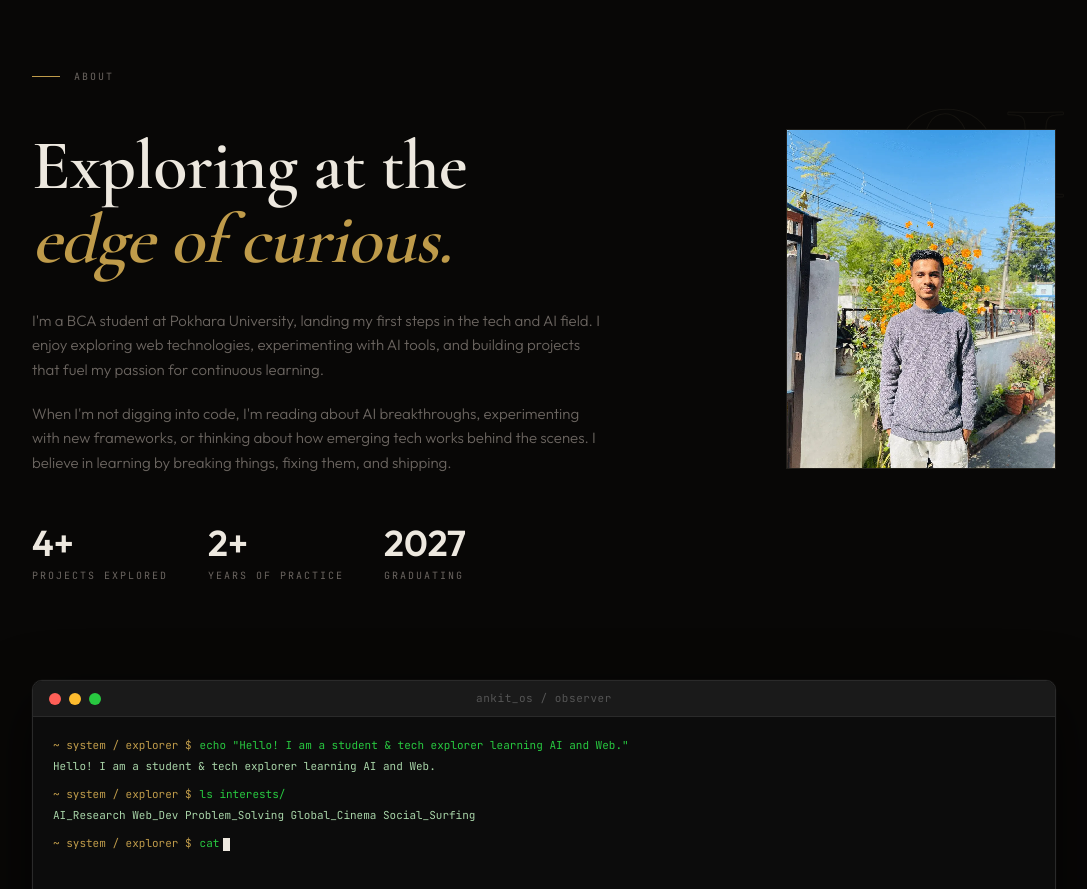
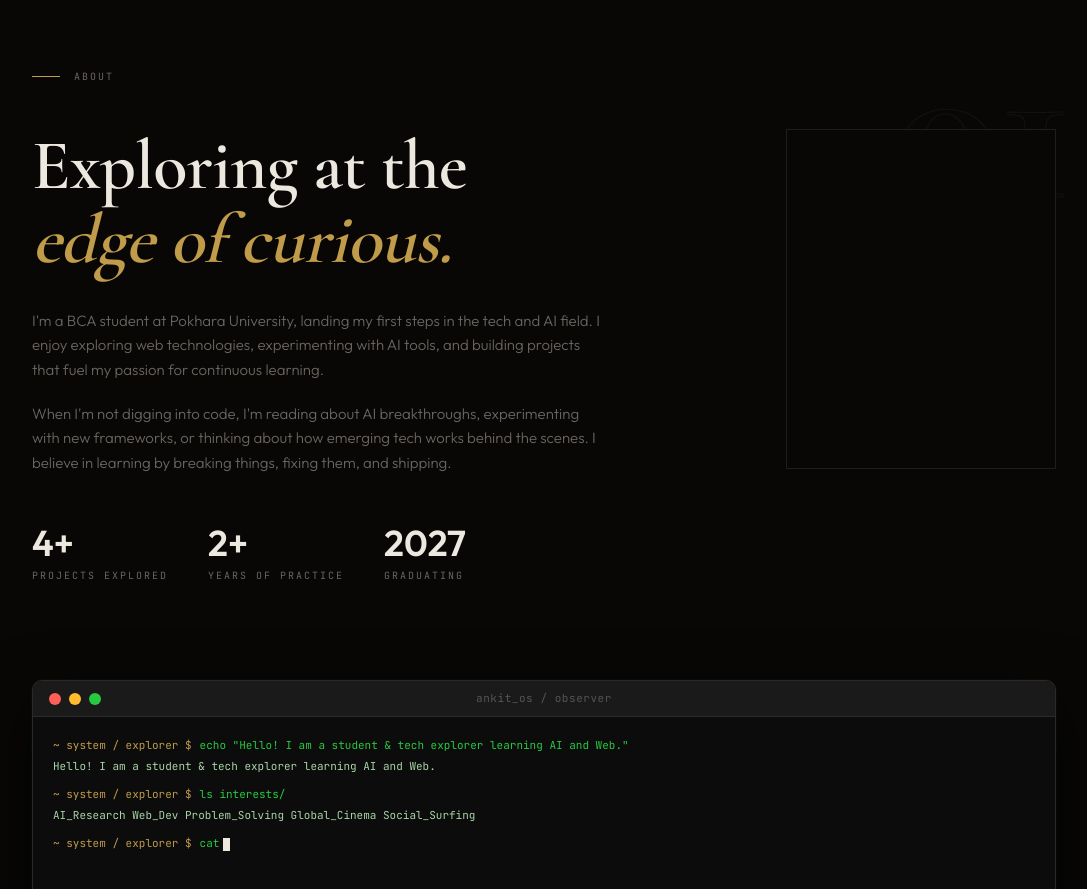
Before and after one commit to ghimire-ankit/Portfolio, a Next.js app: page / in a window 1280 px wide. Shown: the part 860-1749 px from the top of the page, without its empty margins (96-1183 px from the left). Built offline with nearby package versions, Linux system fonts and the light colour scheme.

Commit message:
feat: grid-tile reveal effect  sharp hd image swap

```diff
--- a/components/ui/PixelPhotoFrame.tsx
+++ b/components/ui/PixelPhotoFrame.tsx
@@ -1,26 +1,25 @@
 "use client";
-import { useEffect, useRef, useState, useCallback } from "react";
+import { useState } from "react";
 
 interface PixelPhotoFrameProps {
-    src1: string;  // base image (default shown)
-    src2: string;  // hover image (revealed on interaction)
+    src1: string;
+    src2: string;
     width?: number;
     height?: number;
     alt?: string;
 }
 
-/**
- * PixelPhotoFrame
- * ─────────────────────────────────────────────────────
- * On hover / tap, the image pixelates into blocks then
- * resolves into the alternate photo. On leave, it
- * pixelates back to the original. Uses HTML5 Canvas with
- * ctx.imageSmoothingEnabled = false for crisp pixel art.
- */
+// ── Grid config ───────────────────────────────────────────────────────────
+const COLS = 10;
+const ROWS = 10;
+const TOTAL = COLS * ROWS;
 
-// Pixel resolution steps: big numbers = more pixelated
-const PIXEL_STEPS = [120, 80, 48, 28, 16, 8, 4, 2, 1];
-const FRAME_INTERVAL = 55; // ms between each pixel step
+// Stagger delay per tile (diagonal wave pattern)
+const tileDelay = (col: number, row: number) => {
+    // diagonal wave: tiles closest to top-left animate first
+    const diag = (col + row) / (COLS + ROWS - 2);
+    return diag * 0.38; // max 380ms spread
+};
 
 export default function PixelPhotoFrame({
     src1,
@@ -29,204 +28,141 @@ export default function PixelPhotoFrame({
     height = 340,
     alt = "Portrait",
 }: PixelPhotoFrameProps) {
-    const canvasRef = useRef<HTMLCanvasElement>(null);
-    const img1Ref = useRef<HTMLImageElement | null>(null);
-    const img2Ref = useRef<HTMLImageElement | null>(null);
-    const rafRef = useRef<number | null>(null);
-    const timerRef = useRef<ReturnType<typeof setTimeout> | null>(null);
     const [hovering, setHovering] = useState(false);
-    const [imagesLoaded, setImagesLoaded] = useState(false);
-    const stepRef = useRef(0);          // current PIXEL_STEPS index
-    const dirRef = useRef<"in" | "out">("in"); // "in" = toward img2, "out" = toward img1
-    const targetRef = useRef<"img1" | "img2">("img1"); // which image to fully show at transition end
+    const [touched, setTouched] = useState(false); // toggle for mobile
 
-    // ─── Pre-load both images ───────────────────────────────────────────────
-    useEffect(() => {
-        let loadedCount = 0;
-        const onLoad = () => { loadedCount++; if (loadedCount === 2) setImagesLoaded(true); };
+    const isActive = hovering || touched;
 
-        const i1 = new Image(); i1.crossOrigin = "anonymous"; i1.src = src1; i1.onload = onLoad; img1Ref.current = i1;
-        const i2 = new Image(); i2.crossOrigin = "anonymous"; i2.src = src2; i2.onload = onLoad; img2Ref.current = i2;
-    }, [src1, src2]);
-
-    // ─── Draw a pixelated version of `img` at pixel-block size `px` ─────────
-    const drawPixelated = useCallback((img: HTMLImageElement, px: number) => {
-        const canvas = canvasRef.current;
-        if (!canvas) return;
-        const ctx = canvas.getContext("2d");
-        if (!ctx) return;
-
-        ctx.clearRect(0, 0, width, height);
-
-        // Clamp px to minimum 1
-        const blockSize = Math.max(1, px);
-
-        // 1) Draw tiny version (no smoothing → crisp blocks)
-        ctx.imageSmoothingEnabled = false;
-        const tinyW = Math.max(1, Math.floor(width / blockSize));
-        const tinyH = Math.max(1, Math.floor(height / blockSize));
-
-        // Off-screen canvas for downscale
-        const off = document.createElement("canvas");
-        off.width = tinyW;
-        off.height = tinyH;
-        const octx = off.getContext("2d")!;
-        octx.imageSmoothingEnabled = false;
-        octx.drawImage(img, 0, 0, tinyW, tinyH);
-
-        // 2) Draw back scaled up — nearest-neighbor gives pixel art
-        ctx.drawImage(off, 0, 0, tinyW, tinyH, 0, 0, width, height);
-    }, [width, height]);
-
-    // ─── Run animation loop ──────────────────────────────────────────────────
-    const animate = useCallback(() => {
-        if (timerRef.current) { clearTimeout(timerRef.current); timerRef.current = null; }
-
-        const steps = PIXEL_STEPS; // PIXEL_STEPS[0]=most pixelated, last=sharpest
-
-        const tick = () => {
-            const dir = dirRef.current;
-            const step = stepRef.current;
-
-            // Determine which image and pixel amount to show
-            // "in" means: start from img1 at full res, pixelate up, cross halfway, then depixelate to img2
-            // "out" means: reverse
-
-            // Phase 1: pixelate current image (0 → mid)
-            // Phase 2: depixelate into target image (mid → end)
-            const mid = Math.floor(steps.length / 2);
-
-            let img: HTMLImageElement | null;
-            let px: number;
-
-            if (dir === "in") {
-                if (step <= mid) {
-                    // pixelating img1
-                    img = img1Ref.current;
-                    px = steps[step];
-                } else {
-                    // depixelating img2
-                    img = img2Ref.current;
-                    px = steps[steps.length - 1 - (step - mid)];
-                }
-            } else {
-                if (step <= mid) {
-                    // pixelating img2
-                    img = img2Ref.current;
-                    px = steps[step];
-                } else {
-                    // depixelating img1
-                    img = img1Ref.current;
-                    px = steps[steps.length - 1 - (step - mid)];
-                }
-            }
-
-            if (img && img.complete) drawPixelated(img, px);
-
-            if (step < steps.length - 1) {
-                stepRef.current++;
-                timerRef.current = setTimeout(tick, FRAME_INTERVAL);
-            } else {
-                // Animation done — just draw the final image cleanly
-                const finalImg = dir === "in" ? img2Ref.current : img1Ref.current;
-                if (finalImg) drawPixelated(finalImg, 1);
-                stepRef.current = 0;
-            }
-        };
-
-        stepRef.current = 0;
-        tick();
-    }, [drawPixelated]);
-
-    // ─── Draw initial image after load ───────────────────────────────────────
-    useEffect(() => {
-        if (imagesLoaded && img1Ref.current) {
-            drawPixelated(img1Ref.current, 1);
-        }
-    }, [imagesLoaded, drawPixelated]);
-
-    // ─── On hover / touch ────────────────────────────────────────────────────
-    const handleEnter = useCallback(() => {
-        if (!imagesLoaded) return;
-        setHovering(true);
-        dirRef.current = "in";
-        animate();
-    }, [imagesLoaded, animate]);
-
-    const handleLeave = useCallback(() => {
-        if (!imagesLoaded) return;
-        setHovering(false);
-        dirRef.current = "out";
-        animate();
-    }, [imagesLoaded, animate]);
-
-    // ─── Touch support ────────────────────────────────────────────────────────
-    const handleTouchStart = useCallback(() => {
-        if (hovering) handleLeave();
-        else handleEnter();
-    }, [hovering, handleEnter, handleLeave]);
+    const handleTouch = () => setTouched(t => !t);
 
     return (
         <div
-            className="relative select-none"
-            style={{ width, height }}
-            onMouseEnter={handleEnter}
-            onMouseLeave={handleLeave}
-            onTouchStart={handleTouchStart}
+            className="relative overflow-hidden select-none"
+            style={{ width, height, cursor: "none" }}
+            onMouseEnter={() => setHovering(true)}
+            onMouseLeave={() => setHovering(false)}
+            onTouchStart={handleTouch}
         >
-            {/* Canvas renders the pixel transitions */}
-            <canvas
-                ref={canvasRef}
-                width={width}
-                height={height}
+            {/* ── IMAGE 1 — always rendered underneath (base) ── */}
+            {/* eslint-disable-next-line @next/next/no-img-element */}
+            <img
+                src={src1}
+                alt={alt}
+                draggable={false}
                 style={{
+                    position: "absolute",
+                    inset: 0,
                     width: "100%",
                     height: "100%",
+                    objectFit: "cover",
+                    objectPosition: "top",
                     display: "block",
-                    imageRendering: "pixelated",
+                    filter: "grayscale(1)",
+                    transition: "filter 0.6s ease",
                 }}
             />
 
-            {/* Accent border hover effect */}
-            <div
-                className="absolute inset-0 border border-[var(--border)] transition-colors duration-300 pointer-events-none z-10"
+            {/* ── IMAGE 2 — sits on top, revealed by grid tiles disappearing ── */}
+            {/* eslint-disable-next-line @next/next/no-img-element */}
+            <img
+                src={src2}
+                alt={alt}
+                draggable={false}
                 style={{
-                    borderColor: hovering ? "var(--accent)" : undefined,
-                    boxShadow: hovering
-                        ? "0 0 0 1px var(--accent), inset 0 0 40px rgba(191,155,74,0.06)"
-                        : undefined,
+                    position: "absolute",
+                    inset: 0,
+                    width: "100%",
+                    height: "100%",
+                    objectFit: "cover",
+                    objectPosition: "top",
+                    display: "block",
                 }}
             />
 
-            {/* Pixel grid overlay (appears when heavily pixelated) — subtle and atmospheric */}
+            {/* ── TILE GRID OVERLAY ── */}
+            {/* On hover: tiles scale to 0 → image2 is revealed */}
+            {/* On leave: tiles scale back to 1 → back to image1 (grayscale) */}
             <div
-                className="absolute inset-0 pointer-events-none z-20 transition-opacity duration-150"
                 style={{
-                    backgroundImage: `repeating-linear-gradient(
-                        0deg, transparent, transparent 3px, rgba(255,255,255,0.025) 3px, rgba(255,255,255,0.025) 4px
-                    ), repeating-linear-gradient(
-                        90deg, transparent, transparent 3px, rgba(255,255,255,0.025) 3px, rgba(255,255,255,0.025) 4px
-                    )`,
-                    opacity: hovering ? 0.6 : 0,
+                    position: "absolute",
+                    inset: 0,
+                    display: "grid",
+                    gridTemplateColumns: `repeat(${COLS}, 1fr)`,
+                    gridTemplateRows: `repeat(${ROWS}, 1fr)`,
+                    pointerEvents: "none",
+                }}
+            >
+                {Array.from({ length: TOTAL }).map((_, idx) => {
+                    const col = idx % COLS;
+                    const row = Math.floor(idx / COLS);
+                    const delay = tileDelay(col, row);
+
+                    return (
+                        <div
+                            key={idx}
+                            style={{
+                                background: "var(--bg-primary)",
+                                transform: isActive ? "scale(0)" : "scale(1)",
+                                transformOrigin: "center",
+                                transition: isActive
+                                    ? `transform 0.3s cubic-bezier(0.65, 0, 0.35, 1) ${delay}s`
+                                    : `transform 0.35s cubic-bezier(0.65, 0, 0.35, 1) ${0.38 - delay}s`,
+                            }}
+                        />
+                    );
+                })}
+            </div>
+
+            {/* ── ACCENT BORDER ── */}
+            <div
+                style={{
+                    position: "absolute",
+                    inset: 0,
+                    pointerEvents: "none",
+                    border: isActive
+                        ? "1px solid var(--accent)"
+                        : "1px solid var(--border)",
+                    boxShadow: isActive
+                        ? "0 0 0 1px var(--accent), inset 0 0 60px rgba(191,155,74,0.08)"
+                        : "none",
+                    transition: "border-color 0.4s ease, box-shadow 0.4s ease",
+                    zIndex: 10,
                 }}
             />
 
-            {/* Glowing shadow */}
+            {/* ── AMBIENT GLOW ── */}
             <div
-                className="absolute -inset-4 -z-10 blur-2xl bg-[var(--accent)] transition-opacity duration-500 pointer-events-none"
-                style={{ opacity: hovering ? 0.12 : 0 }}
+                style={{
+                    position: "absolute",
+                    inset: "-20px",
+                    background: "var(--accent)",
+                    filter: "blur(40px)",
+                    opacity: isActive ? 0.12 : 0,
+                    transition: "opacity 0.5s ease",
+                    zIndex: -1,
+                    pointerEvents: "none",
+                }}
             />
 
-            {/* Floating corner labels in pixel style */}
+            {/* ── CORNER LABEL ── */}
             <div
-                className="absolute top-2 right-2 z-30 font-mono text-[7px] uppercase tracking-[0.2em] transition-opacity duration-200 pointer-events-none"
                 style={{
-                    opacity: hovering ? 1 : 0,
+                    position: "absolute",
+                    top: 10,
+                    right: 10,
+                    fontFamily: "monospace",
+                    fontSize: 7,
+                    letterSpacing: "0.2em",
+                    textTransform: "uppercase",
                     color: "var(--accent)",
-                    textShadow: "0 0 8px var(--accent)",
+                    textShadow: "0 0 10px var(--accent)",
+                    opacity: isActive ? 1 : 0,
+                    transition: "opacity 0.3s ease",
+                    pointerEvents: "none",
+                    zIndex: 20,
                 }}
             >
-                [ pixel mode ]
+                [ alt view ]
             </div>
         </div>
     );
```
